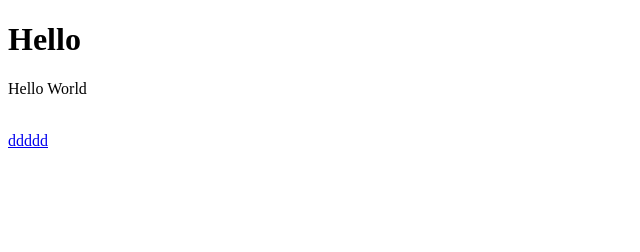
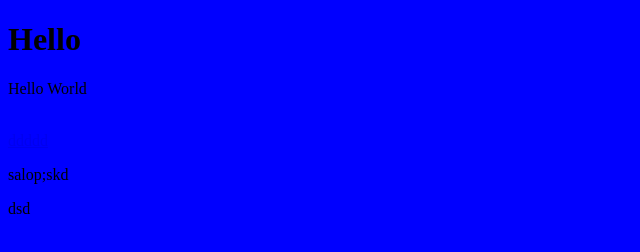
Before and after one commit to Denis-sit/test, a plain HTML site: page index.html in a window 1280 px wide. Shown: the whole page, without its empty margins (0-640 px from the left). Drawn offline with Linux system fonts and the light colour scheme.

Commit message:
добавлен стиль

```diff
--- a/index.html
+++ b/index.html
@@ -5,6 +5,7 @@
     <meta http-equiv="X-UA-Compatible" content="IE=edge">
     <meta name="viewport" content="width=device-width, initial-scale=1.0">
     <title>Document</title>
+    <link rel="stylesheet" href="stely.css">
 </head>
 <body>
     <h1>Hello</h1>
@@ -13,5 +14,7 @@
         <img src="" alt="">
     </div>
     <a href="#">ddddd</a>
+    <p>salop;skd</p>
+    <p>dsd</p>
 </body>
 </html>
--- /dev/null
+++ b/stely.css
@@ -0,0 +1,3 @@
+body{
+    background-color: blue;
+}
```
